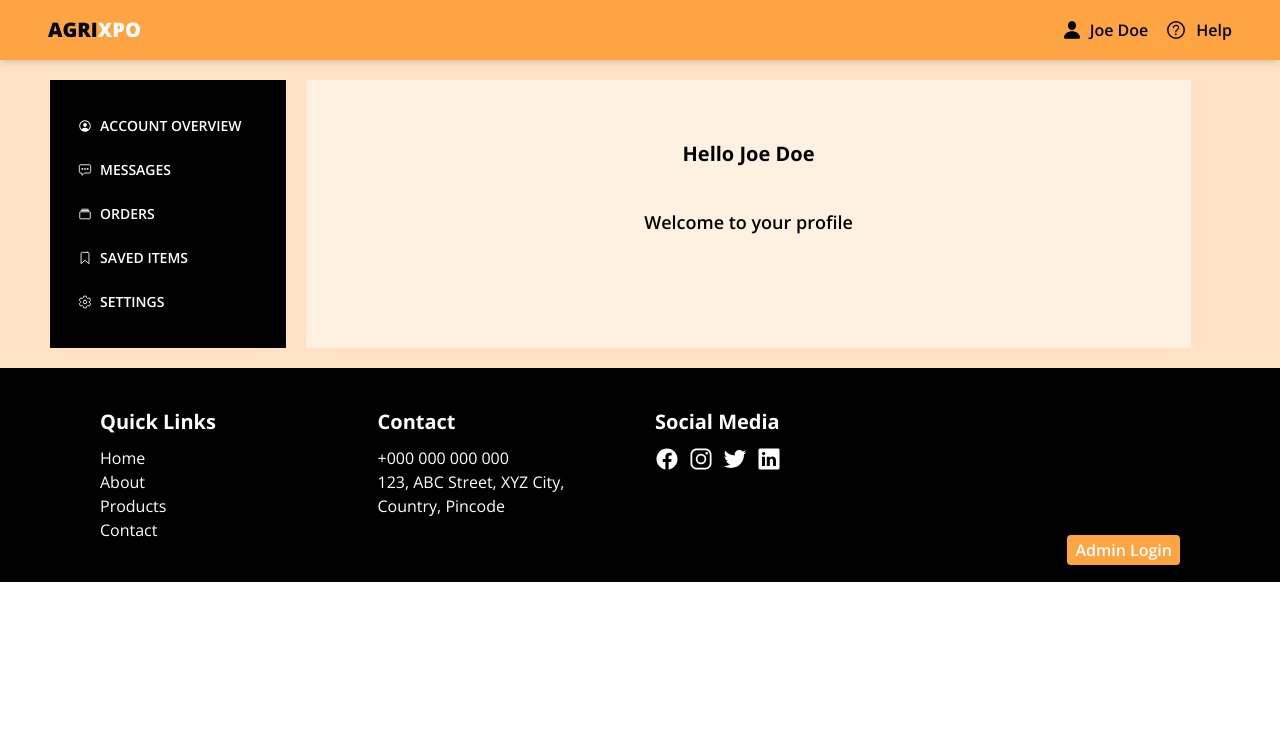
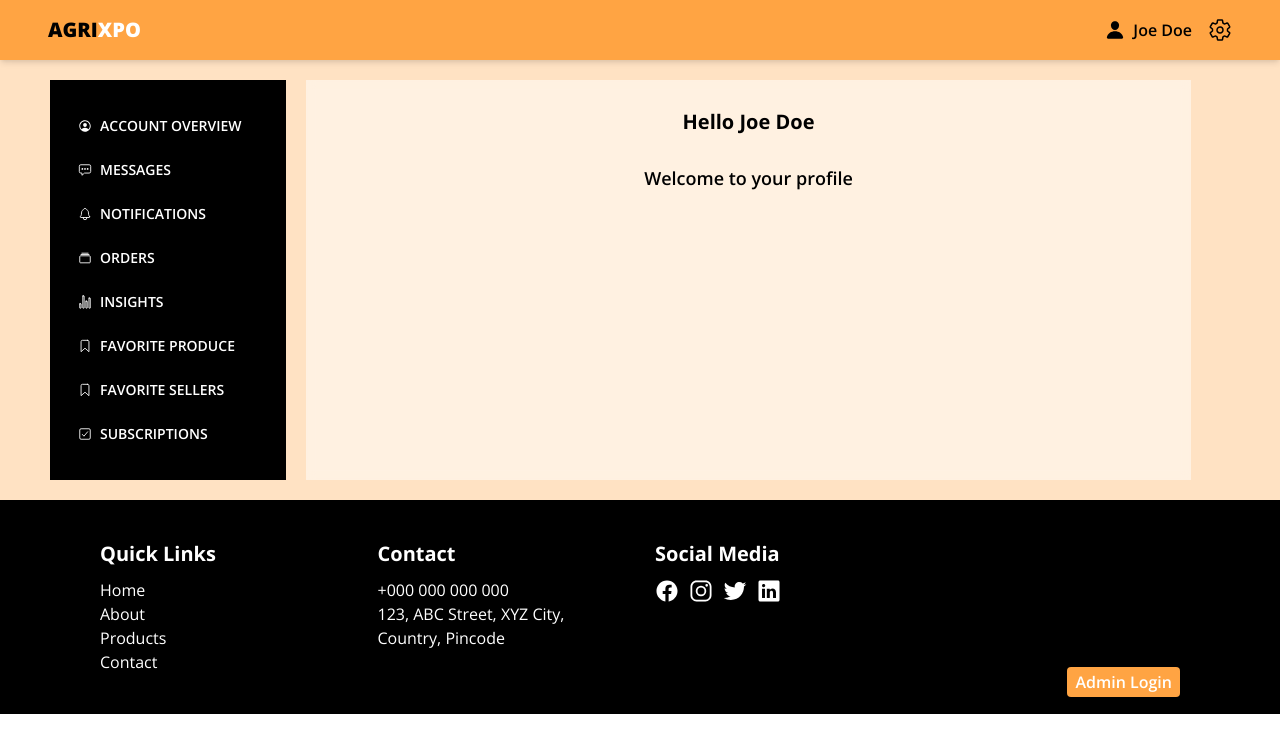
Before and after one commit to jeanbuhendwa/agrixpo, a website: page src/Pages/profileUser.html in a window 1280 px wide. Drawn offline with nearby package versions, Linux system fonts and the light colour scheme; a web font is replaced by a local one.

Commit message:
update the page

```diff
--- a/src/Pages/profileUser.html
+++ b/src/Pages/profileUser.html
@@ -68,9 +68,9 @@
                             <span class="text-base font-semibold hidden md:block">Joe Doe</span>
                         </a>
                     </div>
-                    <div class="hidden md:flex items-center justify-center gap-2 cursor-pointer">
-                        <ion-icon name="help-circle-outline" class="text-2xl font-extrabold"></ion-icon>
-                        <span class=" font-semibold">Help</span>
+                    <div class="flex items-center justify-center gap-2 cursor-pointer">
+                        <ion-icon name="settings-outline" class="text-2xl font-extrabold"></ion-icon>
+                        <span class="hidden font-semibold">Help</span>
                     </div>
 
                 </div>
@@ -123,19 +123,28 @@
                         data-target="overview"><ion-icon name="person-circle-outline"></ion-icon>Account Overview</li>
                     <li class="menu-item text-white font-semibold hover:text-primary-light transition-all duration-300 uppercase p-2 my-2 text-sm flex items-center justify-start gap-2 cursor-pointer"
                         data-target="messages"><ion-icon name="chatbox-ellipses-outline"></ion-icon>Messages</li>
+                        <li class="menu-item text-white font-semibold hover:text-primary-light transition-all duration-300 uppercase p-2 my-2 text-sm flex items-center justify-start gap-2 cursor-pointer"
+                        data-target="notifications"><ion-icon name="notifications-outline"></ion-icon>Notifications</li>
                     <li class="menu-item text-white font-semibold hover:text-primary-light transition-all duration-300 uppercase p-2 my-2 text-sm flex items-center justify-start gap-2 cursor-pointer"
                         data-target="orders"><ion-icon name="albums-outline"></ion-icon>Orders</li>
+                        <li class="menu-item text-white font-semibold hover:text-primary-light transition-all duration-300 uppercase p-2 my-2 text-sm flex items-center justify-start gap-2 cursor-pointer"
+                        data-target="insights"><ion-icon name="stats-chart-outline"></ion-icon>Insights</li>
                     <li class="menu-item text-white font-semibold hover:text-primary-light transition-all duration-300 uppercase p-2 my-2 text-sm flex items-center justify-start gap-2 cursor-pointer"
-                        data-target="saved"><ion-icon name="bookmark-outline"></ion-icon>Saved Items</li>
+                        data-target="favoritePro"><ion-icon name="bookmark-outline"></ion-icon>Favorite Produce</li>
+                        <li class="menu-item text-white font-semibold hover:text-primary-light transition-all duration-300 uppercase p-2 my-2 text-sm flex items-center justify-start gap-2 cursor-pointer"
+                        data-target="favoriteSeller"><ion-icon name="bookmark-outline"></ion-icon>Favorite Sellers</li>
                     <li class="menu-item text-white font-semibold hover:text-primary-light transition-all duration-300 uppercase p-2 my-2 text-sm flex items-center justify-start gap-2 cursor-pointer"
-                        data-target="settings"><ion-icon name="settings-outline"></ion-icon>Settings</li>
+                        data-target="subscriptions"><ion-icon name="checkbox-outline"></ion-icon>Subscriptions</li>
                 </ul>
             </div>
 
             <!-- Main content shifted to accommodate the fixed menu -->
             <div id="details" class="md:w-3/4 p-5 mt-2 md:mt-0 md:ml-1/4 bg-opacity-50 bg-white backdrop-blur-sm">
-                <h1 class="text-xl font-bold text-center py-10">Hello Joe Doe</h1>
+                <div class="flex flex-col items-center justify-center gap-5">
+                    <h1 class="text-xl font-bold text-center py-2">Hello Joe Doe</h1>
                 <p class="text-center font-semibold text-lg">Welcome to your profile</p>
+                </div>
+
             </div>
         </div>
 
--- a/src/scripts/index.js
+++ b/src/scripts/index.js
@@ -215,12 +215,18 @@ document.addEventListener("DOMContentLoaded", () => {
       '<h1 class="text-xl font-bold py-5 text-center">Account Overview</h1><div class="max-w-4xl mx-auto p-0"><div class="grid grid-cols-1 md:grid-cols-2 gap-4"><div class="bg-white p-6 rounded-lg shadow-sm border border-gray-200"><h2 class="text-lg font-semibold mb-4 flex items-center justify-center gap-2"><ion-icon name="person-outline" class="text-xl font-bold"></ion-icon>Account Details</h2><p class="text-gray-700">Joe Doe <br> joedoe@gmail.com</p></div><div class="bg-white p-6 rounded-lg shadow-sm border border-gray-200"><h2 class="text-lg font-semibold mb-4 flex items-center justify-center gap-2"><ion-icon name="home-outline" class="text-xl font-bold"></ion-icon>Address Book</h2><p class="text-gray-700">123, ABC Street, XYZ City, Country,<br> Pincode</p></div><div class="bg-white p-6 rounded-lg shadow-sm border border-gray-200"><h2 class="text-lg font-semibold mb-4 flex items-center justify-center gap-2"><ion-icon name="card-outline" class="text-xl font-bold"></ion-icon>Agrix Credit</h2><p class="text-gray-700"> AgrixPo credit balance.</p></div><div class="bg-white p-6 rounded-lg shadow-sm border border-gray-200"><h2 class="text-lg font-semibold mb-4 flex items-center justify-center gap-2"><ion-icon name="newspaper-outline" class="text-xl font-bold"></ion-icon>Newsletter Preferences</h2><p class="text-gray-700">You are currently not subscribed to any of our newsletters.</p></div></div></div>',
     messages:
       '<h1 class="text-xl font-bold py-5 text-center">Messages</h1><p>Your messages...</p>',
+    notifications:
+      '<h1 class="text-xl font-bold py-5 text-center">Notifications</h1><p>Your notifications...</p>',
     orders:
       '<h1 class="text-xl font-bold py-5 text-center">Orders</h1><p>Your orders...</p>',
-    saved:
-      '<h1 class="text-xl font-bold py-5 text-center">Saved Items</h1><p>Your saved items...</p>',
-    settings:
-      '<h1 class="text-xl font-bold py-5 text-center">Settings</h1><p>Your account settings...</p>',
+    insights:
+      '<h1 class="text-xl font-bold py-5 text-center">Insights</h1><p>Your insights...</p>',
+    favoritePro:
+      '<h1 class="text-xl font-bold py-5 text-center">Favorite Produce</h1><p>Your Favorite Produce...</p>',
+    favoriteSeller:
+      '<h1 class="text-xl font-bold py-5 text-center">Favorite Sellers</h1><p>Your Favorite Sellers...</p>',
+    subscriptions:
+      '<h1 class="text-xl font-bold py-5 text-center">Subscriptions</h1><p>Your subscriptions...</p>',
   };
 
   menuItems.forEach((item) => {
@@ -237,3 +243,22 @@ document.addEventListener("DOMContentLoaded", () => {
     });
   });
 });
+
+// Function for the scroll top btn
+var mybutton = document.getElementById("scrollToTopBtn");
+
+window.onscroll = function () {
+  scrollFunction();
+};
+
+function scrollFunction() {
+  if (document.body.scrollTop > 20 || document.documentElement.scrollTop > 20) {
+    mybutton.style.display = "block";
+  } else {
+    mybutton.style.display = "none";
+  }
+}
+
+mybutton.addEventListener("click", function () {
+  window.scrollTo({ top: 0, behavior: "smooth" });
+});
```
Also changed, not shown: home.html (+7 -4 lines), index.html (+11 -6 lines), output.css.
